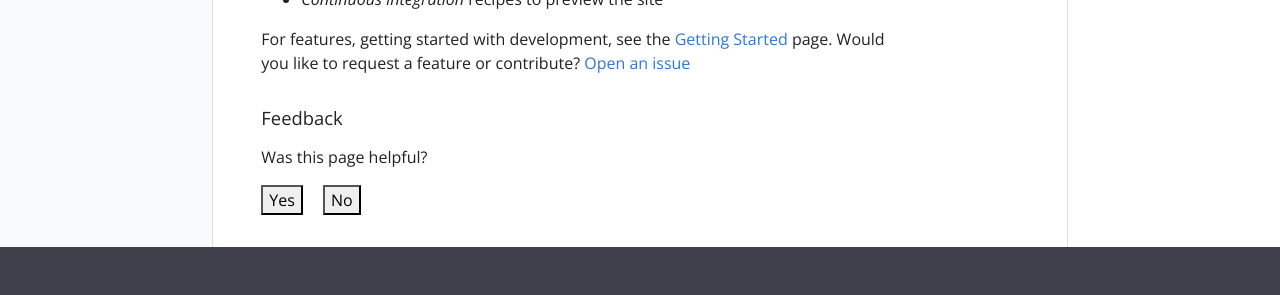
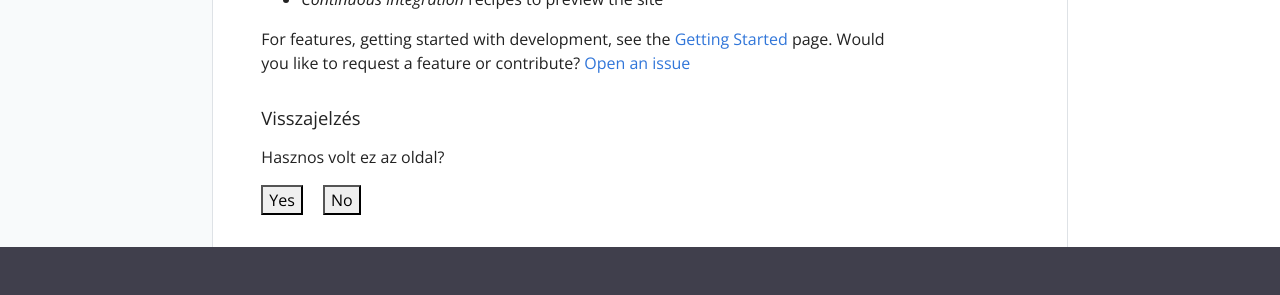
Before and after one commit to suliwebex/suliwebex.github.io, a Jekyll site: the page built from pages/index.md, in a window 1280 px wide and 900 px high, scrolled down 995 px. Shown: the part 503-798 px from the top of the window. Built offline with Jekyll 4.4.1, drawn with Linux system fonts in a browser that asks for light colours.

Commit message:
Update feedback.html

```diff
--- a/_includes/feedback.html
+++ b/_includes/feedback.html
@@ -13,15 +13,16 @@
     display: block;
   }
 </style>
-<h5 class="feedback--title">Feedback</h5>
-<p class="feedback--question">Was this page helpful?</p>
+<h5 class="feedback--title">Visszajelzés</h5>
+<p class="feedback--question">Hasznos volt ez az oldal?</p>
 <button class="feedback--answer feedback--answer-yes">Yes</button>
 <button class="feedback--answer feedback--answer-no">No</button>
 <p class="feedback--response feedback--response-yes">
-  Glad to hear it! Please <a href="{{ site.repo }}/issues/new">tell us how we can improve</a>.
+  <!-- Nagyszerű! <a href="{{ site.repo }}/issues/new">Itt</a> tudsz javaslatokat adni. -->
+  Nagyszerű!
 </p>
 <p class="feedback--response feedback--response-no">
-  Sorry to hear that. Please <a href="{{ site.repo  }}/issues/new">tell us how we can improve</a>.
+  Sajnálom. Kérlek <a href="{{ site.repo  }}/issues/new">itt</a> írd meg a javaslatod.
 </p>
 <script>
   const yesButton = document.querySelector('.feedback--answer-yes');
```
